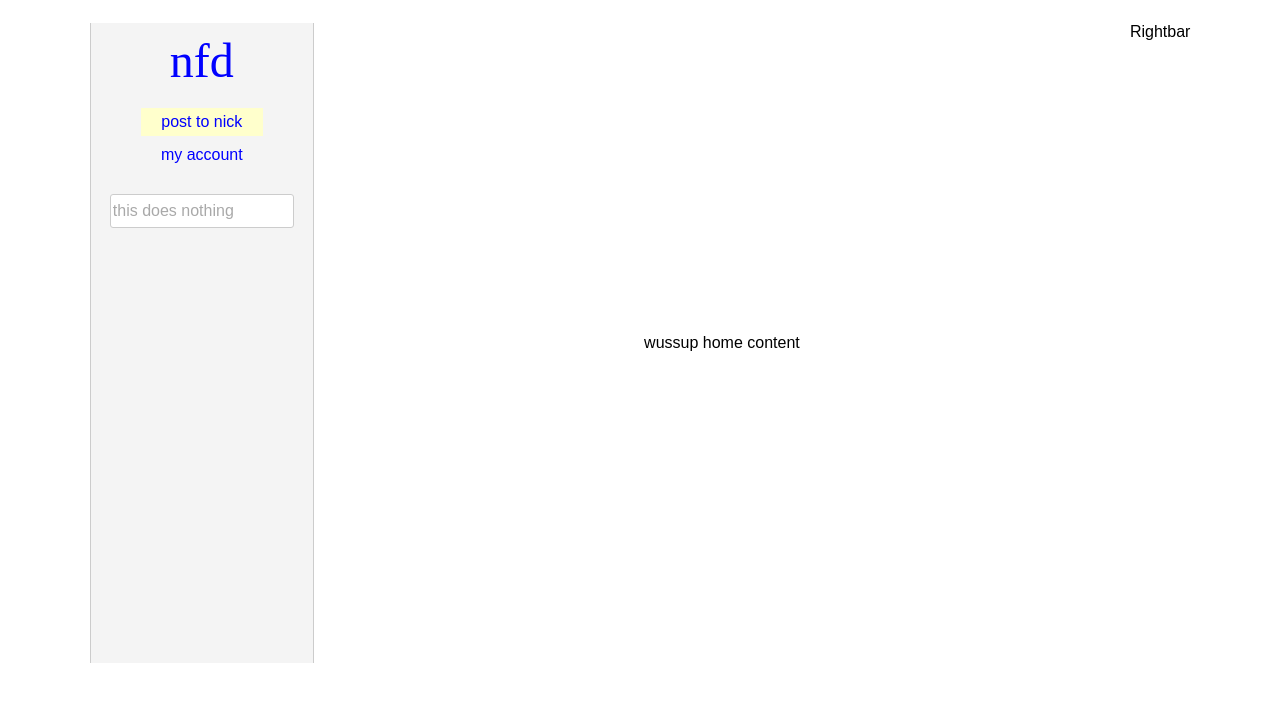
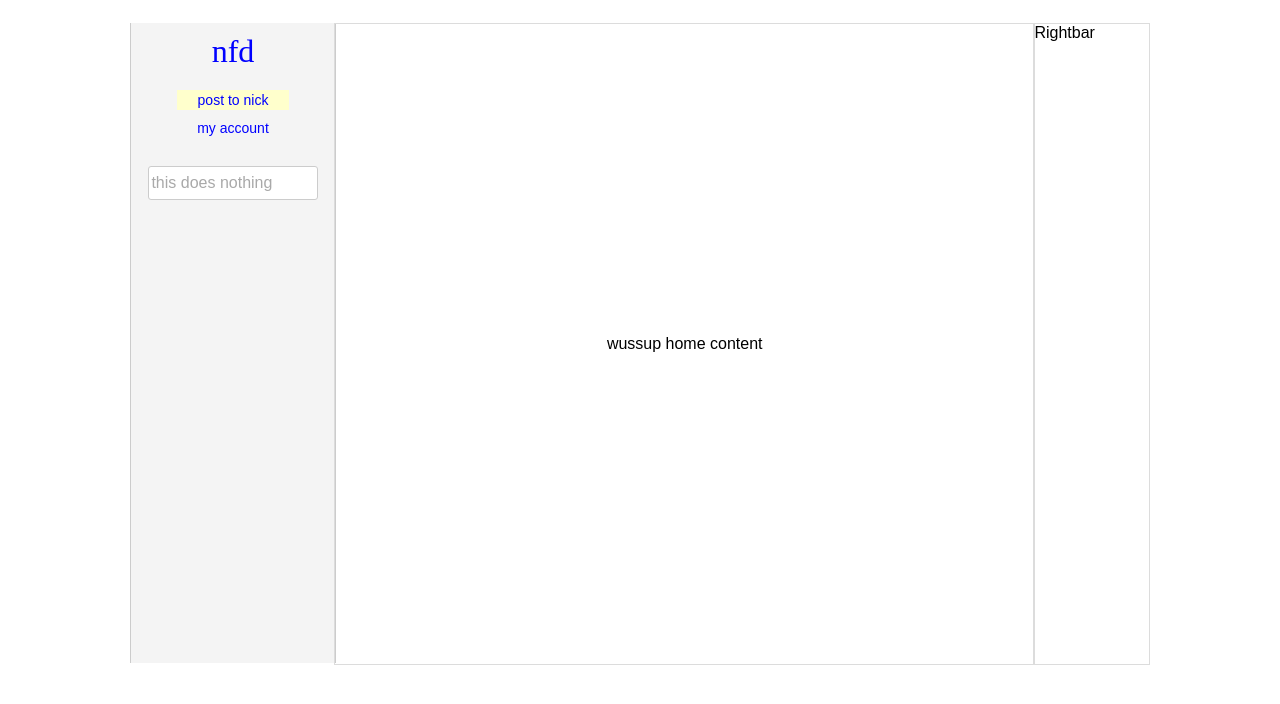
Before and after one commit to nickfreemandesign/nickfreeman.xyz, a React app: page / in a window 1280 px wide. Shown: the top 704 px of the page. Built offline with nearby package versions, Linux system fonts and the light colour scheme.

Commit message:
better proportions using grid

```diff
--- a/index.html
+++ b/index.html
@@ -3,7 +3,9 @@
 
 <head>
     <meta charset="utf-8">
-    <meta name="theme-color" content="#FFA000">
+    <meta http-equiv="Content-Type" content="text/html; charset=UTF-8">
+    <meta name="description" content="nickfreemandesign provides ironic classifieds for jobs, services, local community, and friends">
+    <meta name="viewport" content="width=device-width,initial-scale=1">
     <title>NFD</title>
 </head>
 
--- a/src/App.jsx
+++ b/src/App.jsx
@@ -7,6 +7,11 @@ import { Router, Link } from "@reach/router"
 import Home from './components/Home'
 import Applications from './components/Applications'
 
+const AppContainer = styled.div`
+  width: 1050px;
+  margin: auto;
+`;
+
 export default class App extends React.Component {
   constructor(props){
     super(props);
@@ -15,10 +20,12 @@ export default class App extends React.Component {
 
   render() {
     return (
-      <Router>
-          <Home path='/'/>
-          <Applications path='/apps'/>
-      </Router>
+      <AppContainer>
+        <Router>
+            <Home path='/'/>
+            <Applications path='/apps'/>
+        </Router>
+      </AppContainer>
     )
   }
 }
--- a/src/components/Home.jsx
+++ b/src/components/Home.jsx
@@ -8,8 +8,8 @@ import Leftbar from './Leftbar'
 import Rightbar from './Rightbar'
 
 const HomeContainer = styled.div`
-  max-width: 86vw;
-  display: flex;
+  display: grid;
+  grid-template-columns: 7fr 24fr 4fr;
   font-family: "Arial", sans-serif;
   margin: auto;
   padding: 15px;
@@ -21,6 +21,7 @@ const HomeContent = styled.div`
   height: 80vh;
   justify-content: center;
   align-items: center;
+  border: 1px solid gainsboro;
 `;
 
 export default class Home extends React.Component {
--- a/src/components/Leftbar.jsx
+++ b/src/components/Leftbar.jsx
@@ -2,7 +2,7 @@ import React from 'react';
 import styled from 'styled-components';
 
 const LeftbarContainer = styled.div`
-    width: 300px;
+    width: 100%;
     height: 80vh;
     background-color: rgb(244, 244, 244);
     border-left: 1px solid rgb(204,204,204);
@@ -19,14 +19,21 @@ const LeftbarContainer = styled.div`
     }
 `;
 
+const Title = styled.div`
+    font-family: "Times New Roman", Times, serif;
+    font-size: 2rem;
+`;
+
 const PostTo = styled.div`
     background-color: #ffffcc;
     width: 55%;
-    padding: 5px 0;
+    font-size: 14px;
+    padding: 2px 0;
     margin-top: 20px!important;
 `;
 
 const MyAcct = styled.div`
+    font-size: 14px;
 `;
 
 const SearchNfd = styled.input`
@@ -50,11 +57,6 @@ const SearchNfd = styled.input`
     }
 `;
 
-const Title = styled.div`
-    font-family: "Times New Roman", Times, serif;
-    font-size: 3rem;
-`;
-
 const Leftbar = (props) => {
     return (
         <LeftbarContainer>
--- a/src/components/Rightbar.jsx
+++ b/src/components/Rightbar.jsx
@@ -1,10 +1,13 @@
 import React from 'react';
 import styled from 'styled-components';
 
+const RightbarContainer = styled.div`
+    border: 1px solid gainsboro;
+`
 
 const Rightbar = (props) => {
     return (
-        <div> Rightbar </div>
+        <RightbarContainer> Rightbar </RightbarContainer>
     )
 }
 
```
